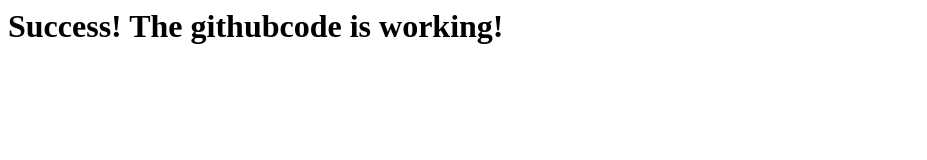
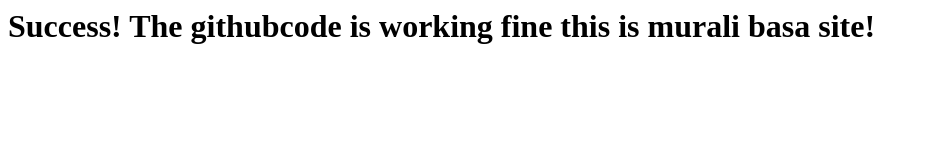
Before and after one commit to muralikrishna2basa/myproject, a plain HTML site: page index.html in a window 1280 px wide. Shown: the whole page, without its empty margins (0-927 px from the left). Drawn offline with Linux system fonts and the light colour scheme.

Commit message:
Update index.html

```diff
--- a/index.html
+++ b/index.html
@@ -3,6 +3,6 @@
     <title>Welcome to Test.com!</title>
   </head>
   <body>
-    <h1>Success!  The githubcode is working!</h1>
+    <h1>Success!  The githubcode is working fine this is murali basa site!</h1>
   </body>
 </html>
```
